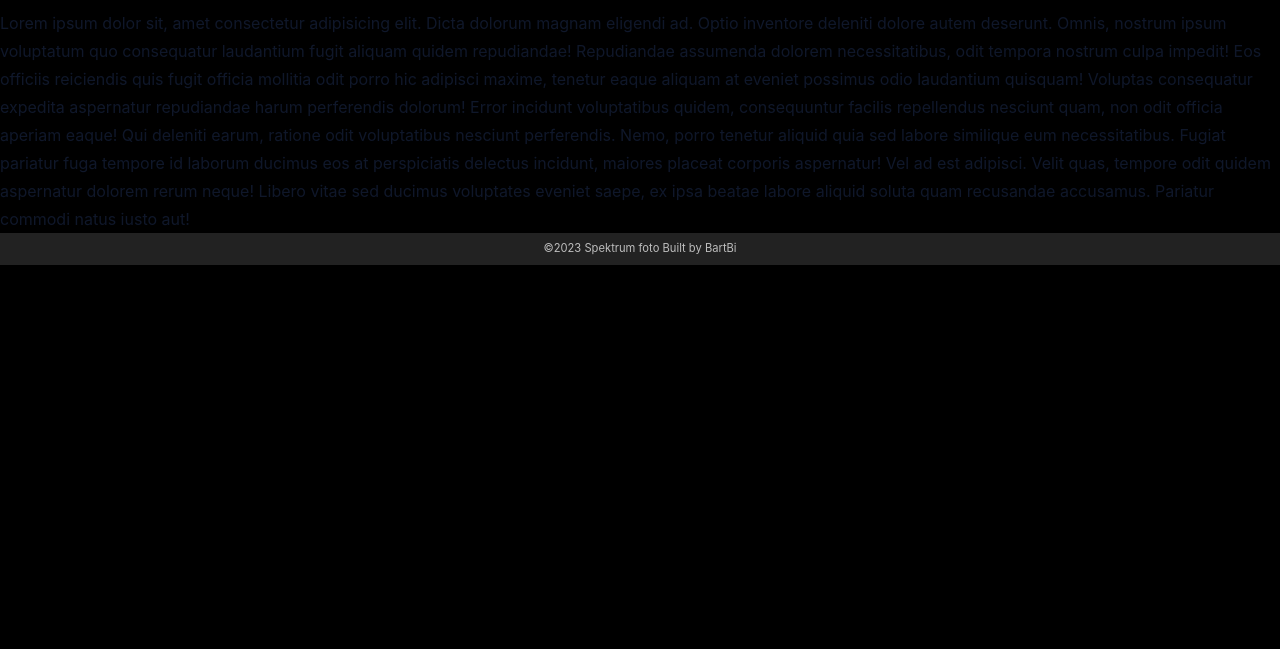
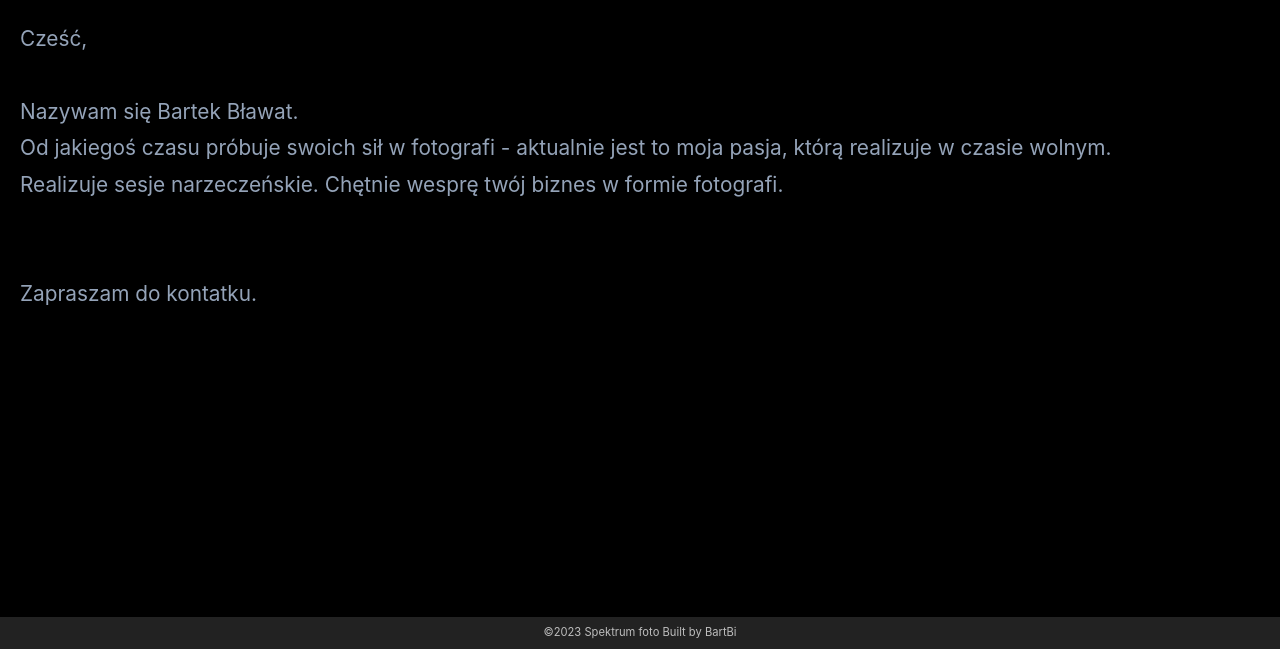
Before and after one commit to BartBi/Spektrum-foto, a website: page about.html in a window 1280 px wide. Shown: the part 199-848 px from the top of the page. Before the commit the page ends 800 px from the top, so only its background shows below. Drawn offline with nearby package versions, Linux system fonts and the light colour scheme.

Commit message:
add content to about and contact section

```diff
--- a/about.html
+++ b/about.html
@@ -93,13 +93,15 @@
     <!-- end of nav -->
 
     <!-- main -->
-    <main class="page"></main>
-<p>Lorem ipsum dolor sit, amet consectetur adipisicing elit. Dicta dolorum magnam eligendi ad. Optio inventore deleniti dolore autem deserunt. Omnis, nostrum ipsum voluptatum quo consequatur laudantium fugit aliquam quidem repudiandae!
-Repudiandae assumenda dolorem necessitatibus, odit tempora nostrum culpa impedit! Eos officiis reiciendis quis fugit officia mollitia odit porro hic adipisci maxime, tenetur eaque aliquam at eveniet possimus odio laudantium quisquam!
-Voluptas consequatur expedita aspernatur repudiandae harum perferendis dolorum! Error incidunt voluptatibus quidem, consequuntur facilis repellendus nesciunt quam, non odit officia aperiam eaque! Qui deleniti earum, ratione odit voluptatibus nesciunt perferendis.
-Nemo, porro tenetur aliquid quia sed labore similique eum necessitatibus. Fugiat pariatur fuga tempore id laborum ducimus eos at perspiciatis delectus incidunt, maiores placeat corporis aspernatur! Vel ad est adipisci.
-Velit quas, tempore odit quidem aspernatur dolorem rerum neque! Libero vitae sed ducimus voluptates eveniet saepe, ex ipsa beatae labore aliquid soluta quam recusandae accusamus. Pariatur commodi natus iusto aut!</p>
-
+    <main class="page">
+        <p class="about">
+            Cześć, <br><br>Nazywam się Bartek Bławat.<br>
+            Od jakiegoś czasu próbuje swoich sił w fotografi - aktualnie jest to moja pasja, którą realizuje w czasie
+            wolnym.<br>
+            Realizuje sesje narzeczeńskie. Chętnie wesprę twój biznes w formie fotografi.<br><br><br>Zapraszam do
+            kontatku.
+        </p>
+    </main>
     <!-- footer -->
     <footer class="page-footer">
         <p>&copy;<span id="date">2023</span>
--- a/main.css
+++ b/main.css
@@ -186,8 +186,8 @@ Navbar
   margin-bottom: 10px;
   z-index: 99;
 
+
 }
-
 
 
 
@@ -202,9 +202,9 @@ Navbar
   transition: 0.25s linear all;
   height: auto;
 
+
 }
-
-.nav-link i {
+  .nav-link i {
   font-size: 1.5rem;
   color: white;
   height: 0px;
@@ -349,6 +349,19 @@ Slider
   outline: none;
 }
 
+.about,.contact{
+/* outline: 2px solid red; */
+display: block;
+width: 1280px;
+margin:0 auto;
+margin-bottom: calc(100vh - 12rem - 30rem);
+color: var(--grey-400);
+height: 30rem;
+padding: 20px 20px 0px 20px;
+text-align: center;
+font-size: 1.3rem;
+text-align: justify;
+}
 
 
 /*
```
Also changed, not shown: app.js (+3 -9 lines), contact.html (+7 -3 lines).
